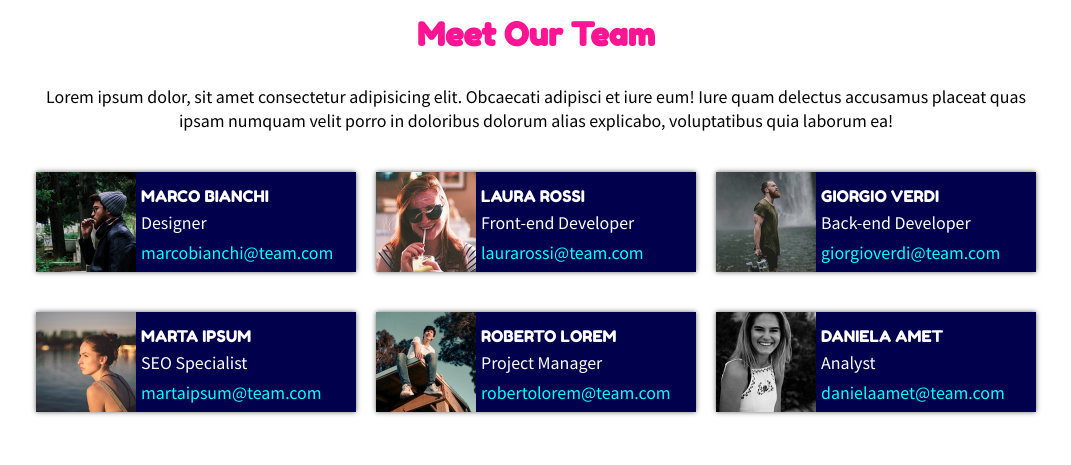
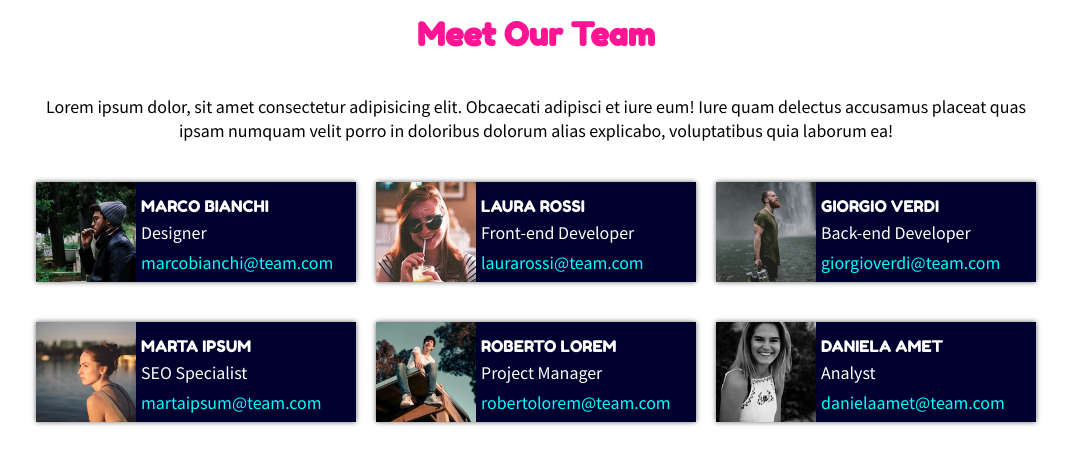
Before and after one commit to PaoloVol99/html-css-float-cards, a plain HTML site: page index.html in a window 1280 px wide. Shown: the whole page, without its empty margins (104-1175 px from the left). Drawn offline with Linux system fonts and the light colour scheme.

Commit message:
modifiche al colore delle cards e padding titolo

```diff
--- a/css/style.css
+++ b/css/style.css
@@ -18,7 +18,7 @@ html {
 }
 
 .header-container {
-    padding: 15px 0 30px;
+    padding: 15px 0 40px;
 }
 
 .header-title {
@@ -40,7 +40,7 @@ html {
 }
 
 .card {
-    background-color: rgb(0, 0, 77);
+    background-color: rgb(0, 0, 46);
     color: white;
     float: left;
     width: 32%;
```
